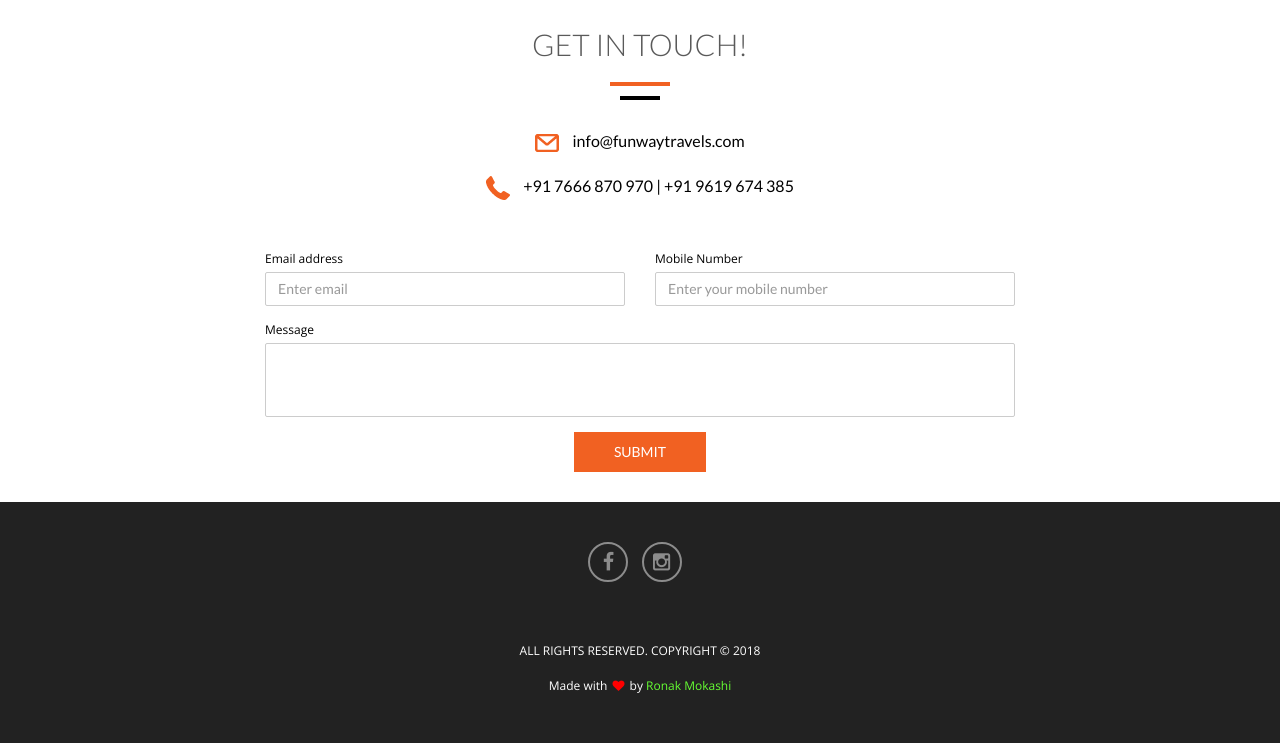
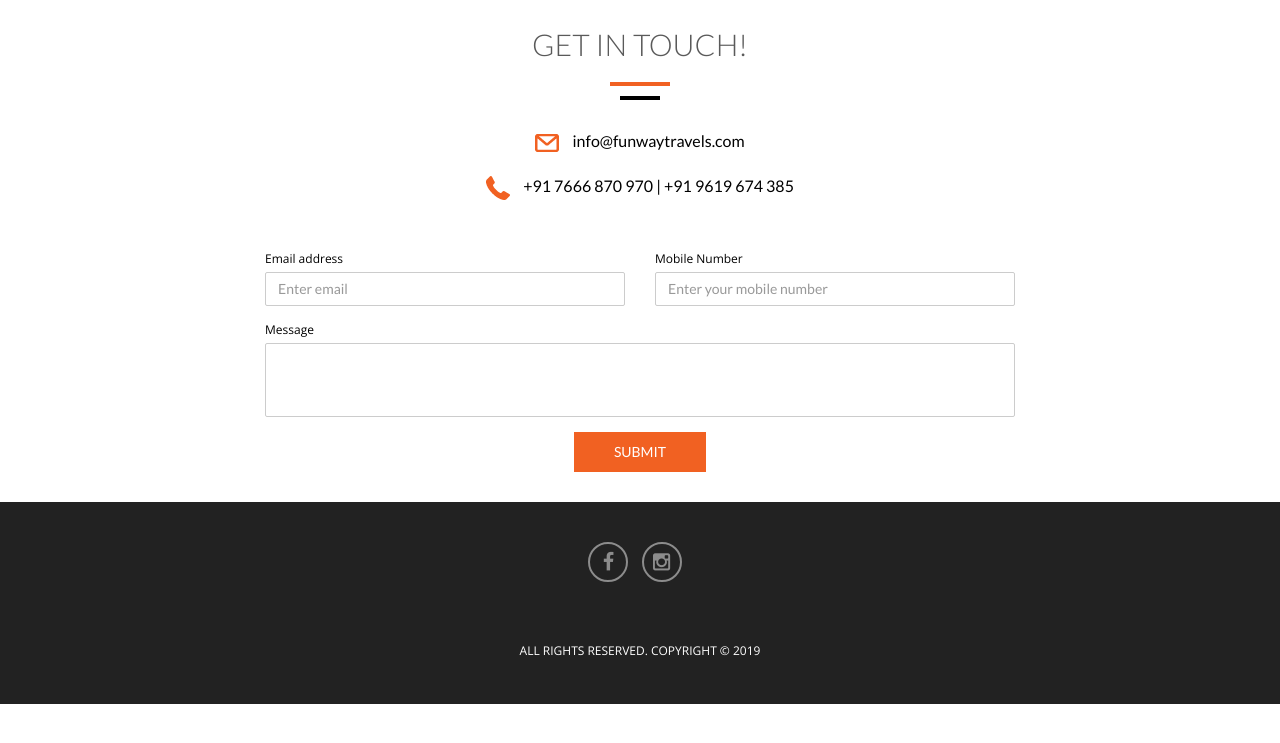
Before and after one commit to bhavikasanghavi/bhavikasanghavi.github.io, a plain HTML site: page index.html in a window 1280 px wide. Shown: the part 2593-3336 px from the top of the page. After the commit the page ends 3297 px from the top, so only its background shows below. Drawn offline with nearby package versions, Linux system fonts and the light colour scheme.

Commit message:
Update index.html
Made changes to copyright

Commented "Made with love"

```diff
--- a/index.html
+++ b/index.html
@@ -723,8 +723,8 @@
                 </ul>
             </div>
             <div class="fnav">
-                <p>ALL RIGHTS RESERVED. COPYRIGHT © 2018</p>
-                <p>Made with <i style="border: none;font-size: 12px;color: red;padding: 0;width: 16px;height: auto;" class="fa fa-heart" aria-hidden="true"></i> by <a target="_blank" href="https://ronakmokashi.github.io">Ronak Mokashi</a></p>
+                <p>ALL RIGHTS RESERVED. COPYRIGHT © 2019</p>
+                <!--<p>Made with <i style="border: none;font-size: 12px;color: red;padding: 0;width: 16px;height: auto;" class="fa fa-heart" aria-hidden="true"></i> by <a target="_blank" href="https://ronakmokashi.github.io">Ronak Mokashi</a></p>-->
             </div>
         </div>
     </nav>
```
